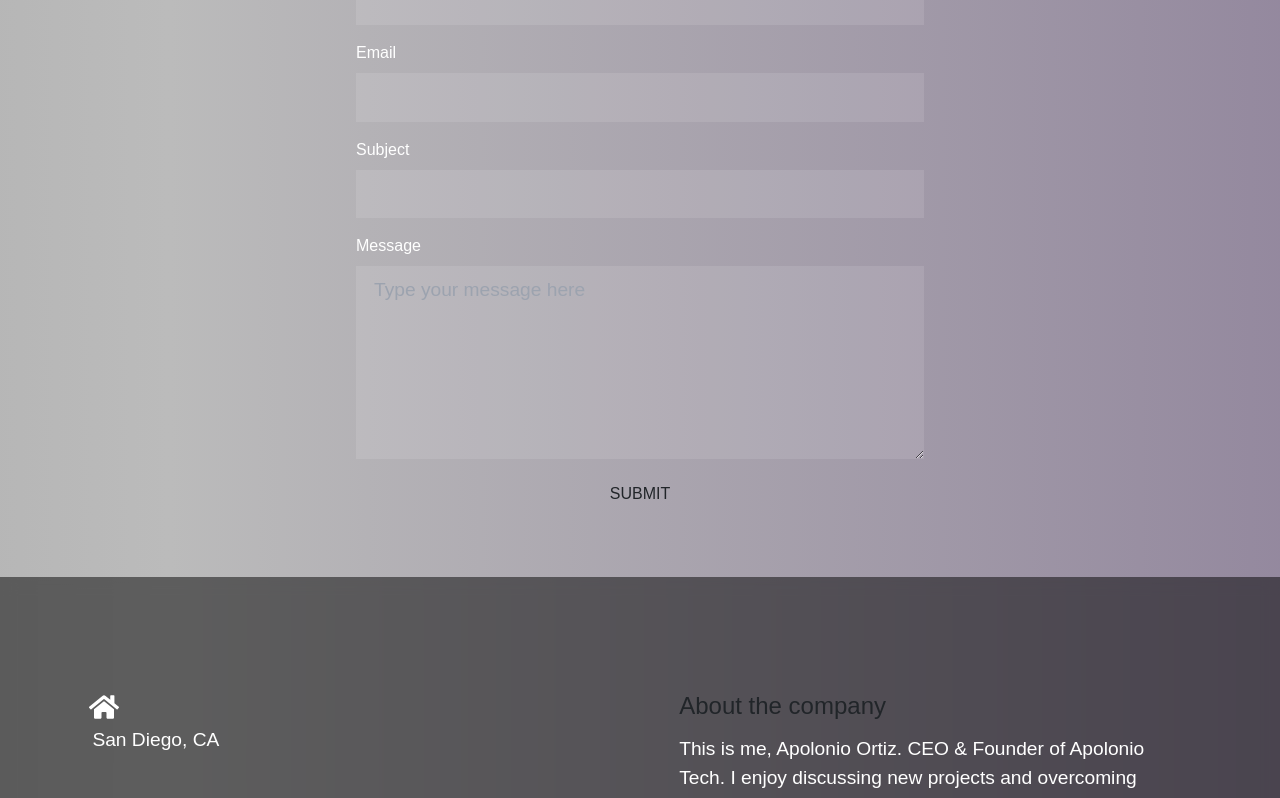
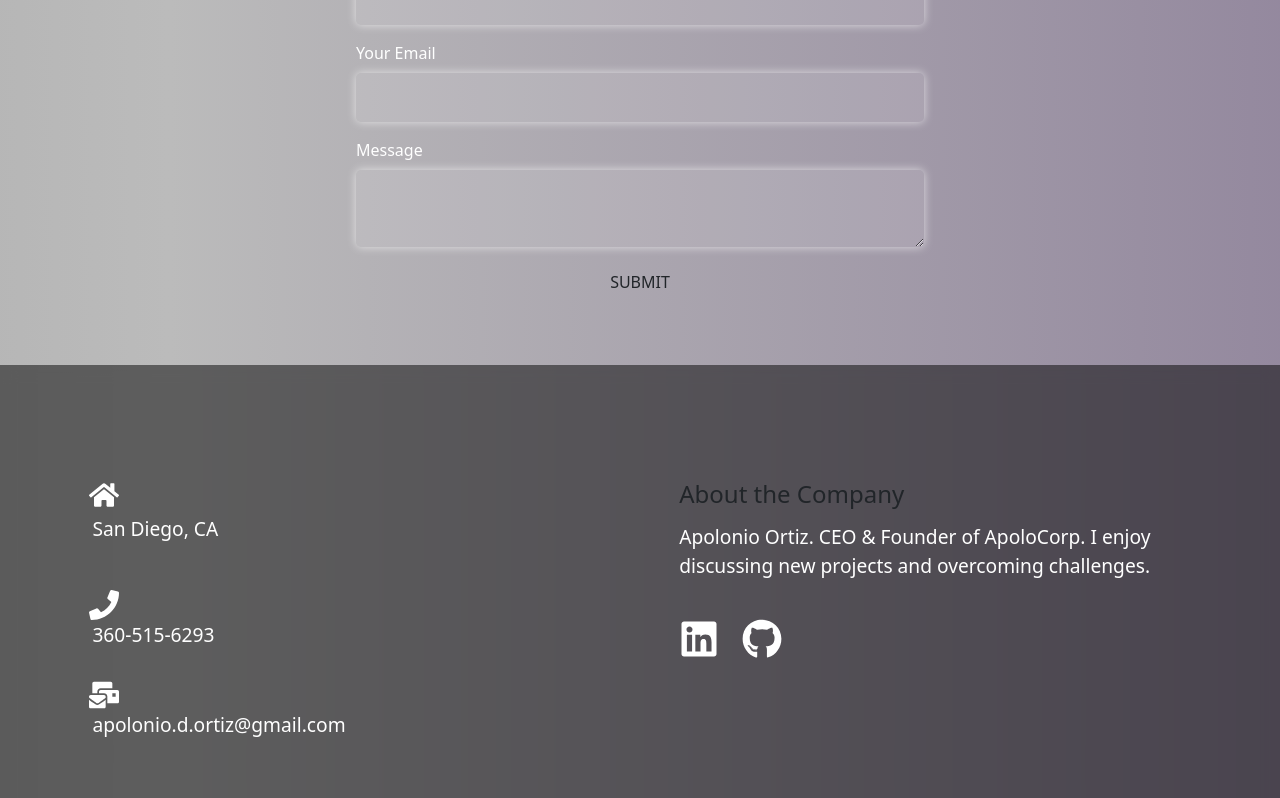
Before and after one commit to SunGodApollo/portfolio-project, a React (Create React App) app: page /contact in a window 1280 px wide. Shown: the part 760-1558 px from the top of the page. Built offline with nearby package versions, Linux system fonts and the light colour scheme.

Commit message:
making 'er purdy

```diff
--- a/package.json
+++ b/package.json
@@ -3,6 +3,7 @@
   "version": "0.1.0",
   "private": true,
   "dependencies": {
+    "@emailjs/browser": "^3.11.0",
     "@testing-library/jest-dom": "^5.14.1",
     "@testing-library/react": "^13.0.0",
     "@testing-library/user-event": "^13.2.1",
--- a/src/App.css
+++ b/src/App.css
@@ -18,13 +18,11 @@
 
 
 
-  @import url('https://fonts.googleapis.com/css2?family=Abel&display=swap');
-  *{
-    box-sizing: border-box;
-    margin: 0;
-    padding: 0;
-    font-family: 'Abel', sans-serif;;
-  }
+@font-face {
+  font-family: 'Abel-Regular.ttf';
+  src: url("./fonts/Abel-Regular.ttf")
+
+}
 
 
   h1, h4, p, a {
--- a/src/components/Footer.js
+++ b/src/components/Footer.js
@@ -20,25 +20,28 @@ const Footer = () => {
                             <div className="phone">
                                 <h4>
                                 <FaPhone size={30} style={{ color: "#fff", marginRight: "2rem"}} />
-                                <p>1-235-684-6429</p>
+                                <p>360-515-6293</p>
                                 </h4>
                             </div>
                             <div className="email">
                                 <h4>
                                 <FaMailBulk size={30} style={{ color: "#fff", marginRight: "2rem"}} />
-                                <p>deeznutz@gmail.com</p>
+                                <p>apolonio.d.ortiz@gmail.com</p>
                                 </h4>
                             </div>
                         </div>
 
 
                         <div className="right">
-                            <h4>About the company</h4>
-                            <p> This is me, Apolonio Ortiz. CEO & Founder of Apolonio Tech. I enjoy discussing new projects and overcoming challenges.</p>
+                            <h4>About the Company</h4>
+                            <p> Apolonio Ortiz. CEO & Founder of ApoloCorp. I enjoy discussing new projects and overcoming challenges.</p>
                             <div className="social">
-                            <FaLinkedin size={40} style={{ color: "#fff", marginRight: "1rem"}} />
-                            <FaGithub size={40} style={{ color: "#fff", marginRight: "1rem"}} />
-
+                                <a href="https://www.linkedin.com/in/apolonioortiz/" target="_blank" rel="noopener noreferrer">
+                                <FaLinkedin size={40} style={{ color: "#fff", marginRight: "1rem" }} />
+                                </a>
+                                <a href="https://github.com/SunGodApollo" target="_blank" rel="noopener noreferrer">
+                                <FaGithub size={40} style={{ color: "#fff", marginRight: "1rem" }} />
+                                </a>
                             </div>
                         </div>
                     </div>
--- a/src/components/FooterStyles.css
+++ b/src/components/FooterStyles.css
@@ -41,6 +41,8 @@
 
 .social {
     margin-top: 1rem;
+    display: flex;
+    flex-direction: row;
 
 }
 
--- a/src/components/Form.js
+++ b/src/components/Form.js
@@ -1,73 +1,42 @@
-import { useState } from "react"
+import { useState, useRef } from "react"
+import emailjs from "@emailjs/browser"
 import "./FormStyles.css"
 
 
 
 const Form = () => {
 
+        const form = useRef();
 
-    const [formData, setFormData] = useState({
-        name: '',
-        email: '',
-        subject: '',
-        message: ''
-    })
+        const sendEmail = (e) => {
+          e.preventDefault();
 
-    const handleInputChange = (event) => {
-        const {name, value} = event.target
-        setFormData((prevFormData) => ({
-            ...prevFormData,
-            [name]: value
-        }))
-    }
-
-    const handleSubmit = (event) => {
-        event.preventDefault()
-        console.log(formData)
-        setFormData({
-            name: '',
-            email: '',
-            subject: '',
-            message: ''
-        })
-    }
-
-
+          emailjs.sendForm(
+            'service_vbicsq1',
+            'template_7ltqd3a',
+            form.current,
+            'PUoxndt__jeVjjCJO')
+          .then((result) => {
+              console.log(result.text);
+          },
+            (error) => {
+              console.log(error.text);
+          });
+      };
 
     return (
         <div className= "form">
-            <form onSubmit={handleSubmit}>
-            <label>Your Name</label>
-            <input
-            type="text"
-            name="name"
-            value={formData.name}
-            onChange={handleInputChange}
-            />
-            <label>Email</label>
-            <input
-            type="email"
-            name="email"
-            value={formData.email}
-            onChange={handleInputChange}
-            />
-            <label>Subject</label>
-            <input
-            type="text"
-            name="subject"
-            value={formData.subject}
-            onChange={handleInputChange}
-            />
-            <label>Message</label>
-            <textarea
-            rows="6"
-            name="message"
-            value={formData.message}
-            onChange={handleInputChange}
-            placeholder="Type your message here"
-            />
-            <button type="submit" className="btn">Submit</button>
+            <form ref={form} onSubmit={sendEmail}>
+                <label>Your Name</label>
+                <input type="text" name="user_name" />
+                <label>Your Email</label>
+                <input type="email" name="user_email" />
+                <label>Message</label>
+                <textarea name="message" />
+                <button type="submit" className="btn">Submit</button>
             </form>
+
+
         </div>
     )
 }
--- a/src/components/FormStyles.css
+++ b/src/components/FormStyles.css
@@ -19,4 +19,6 @@ form input, form textarea {
     background-color: rgba(255, 255, 255, 0.1);
     border-color: rgba(255, 255, 255, 0.1);
     color: #f4f4f4;
+    border-radius: 5px;
+    box-shadow: 0px 0px 10px 0 rgba(255, 255, 255, 0.646);
 }
--- a/src/components/WorkCardData.js
+++ b/src/components/WorkCardData.js
@@ -1,6 +1,27 @@
 import defimage from "../assets/defimage.jpg"
 
 const ProjectCardData = [
+    {
+        imgsrc: defimage,
+        title: "Title of Project",
+        text: "description of my project here",
+        view: "url of live site here",
+        source: "url of github repo here"
+    },
+    {
+        imgsrc: defimage,
+        title: "Title of Project",
+        text: "description of my project here",
+        view: "url of live site here",
+        source: "url of github repo here"
+    },
+    {
+        imgsrc: defimage,
+        title: "Title of Project",
+        text: "description of my project here",
+        view: "url of live site here",
+        source: "url of github repo here"
+    },
     {
         imgsrc: defimage,
         title: "Title of Project",
--- a/src/components/WorkCardStyles.css
+++ b/src/components/WorkCardStyles.css
@@ -15,9 +15,14 @@
 .project-card {
     background: rgb(133, 120, 136);
     padding: 1.2rem 1rem;
-    border-radius: 20px;
-    box-shadow: 10px 10px 4px 0 rgba(0, 0, 0, 0.1);
+    border-radius: 10px;
+    box-shadow: 0px 0px 20px 0 rgba(255, 255, 255, 0.646);
+    transition: transform 0.3s ease;
 }
+
+.project-card:hover {
+    transform: scale(1.05);
+  }
 
 .project-card img{
     width: 100%;
--- a/src/pages/About.js
+++ b/src/pages/About.js
@@ -8,7 +8,7 @@ const About = () => {
 
     return (
         <div>
-            <HeroSection heading="ABOUT." text="I'm a friendly full-stack developer."/>
+            <HeroSection heading="ABOUT." text="I'm a friendly full-stack developer. I enjoy working on projects in my spare time. I come equipped with a variety of skills. Check them out below!"/>
             <AboutContent />
         </div>
 
--- a/src/pages/Contact.js
+++ b/src/pages/Contact.js
@@ -7,7 +7,7 @@ const Contact = () => {
 
     return (
         <div>
-            <HeroSection heading="CONTACT ME." text="Some of my contact stuff"/>
+            <HeroSection heading="CONTACT ME." text="Want to work together? Something on your mind? Send me an email! I'll be sure to reply in as little as 1 hour."/>
             <Form />
         </div>
 
--- a/src/pages/Projects.js
+++ b/src/pages/Projects.js
@@ -9,7 +9,7 @@ const Projects = () => {
 
     return (
         <div>
-            <HeroSection heading="PROJECTS." text="Some of my most recent work."/>
+            <HeroSection heading="PROJECTS." text="Some of my most recent work. If you have any questions, send me a message!"/>
             <Work />
         </div>
 
```
Also changed, not shown: src/fonts/Abel-Regular.ttf (added), 1 other file (tests, documents, lock files or other folders).
